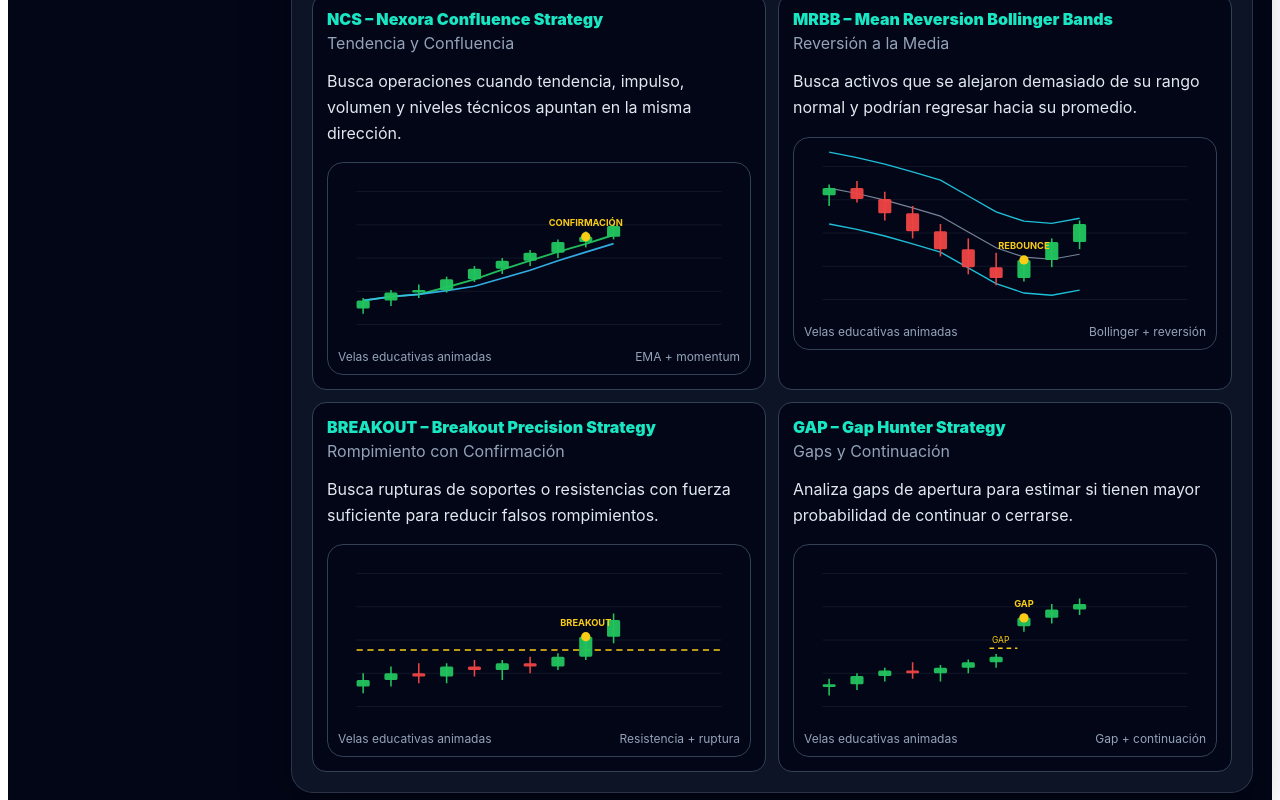
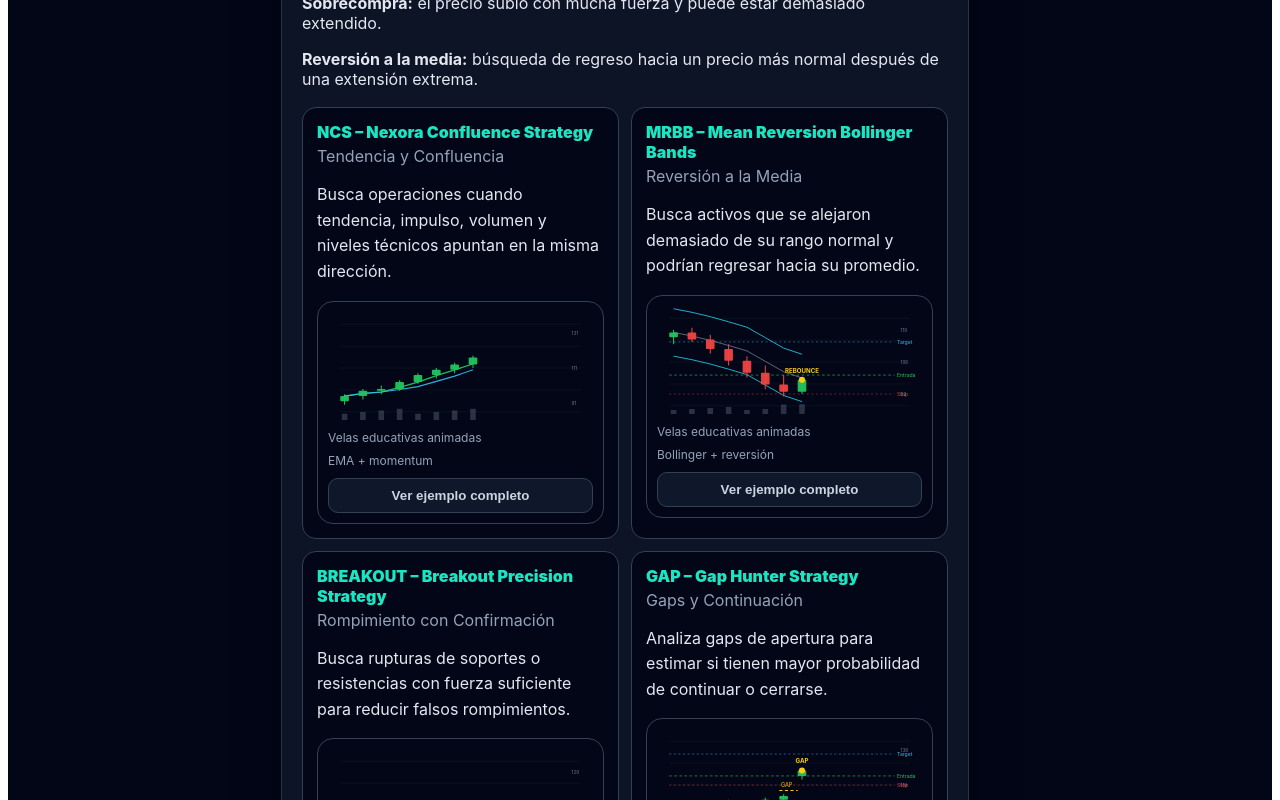
Before and after one commit to carlosgarciacopro-beep/trading-robot, a Next.js app in the folder trading-robot-fase3/: page / in a window 1280 px wide. Shown: the part 1560-2360 px from the top of the page. Built offline with nearby package versions, Linux system fonts and the light colour scheme.

Commit message:
Update page.jsx

```diff
--- a/trading-robot-fase3/app/page.jsx
+++ b/trading-robot-fase3/app/page.jsx
@@ -77,6 +77,9 @@ function Card({ children, style = {} }) {
         borderRadius: 22,
         padding: 20,
         boxShadow: '0 20px 50px rgba(0,0,0,.35)',
+        minWidth: 0,
+        overflow: 'hidden',
+        boxSizing: 'border-box',
         ...style
       }}
     >
@@ -137,11 +140,12 @@ function AssetLogo({ symbol, size = 42 }) {
 
 function AnimatedStrategyChart({ strategy }) {
   const [step, setStep] = useState(0);
+  const [expanded, setExpanded] = useState(false);
 
   useEffect(() => {
     const timer = setInterval(() => {
       setStep((s) => (s + 1) % 12);
-    }, 650);
+    }, 850);
 
     return () => clearInterval(timer);
   }, []);
@@ -222,6 +226,31 @@ function AnimatedStrategyChart({ strategy }) {
     8;
 
   const selectedVisible = visible.length > selectedIndex;
+
+  const entryLevel =
+    key === 'MRBB' ? 100 :
+    key === 'BREAKOUT' ? 112 :
+    key === 'GAP' ? 124 :
+    116;
+
+  const stopLevel =
+    key === 'MRBB' ? 92 :
+    key === 'BREAKOUT' ? 106 :
+    key === 'GAP' ? 119 :
+    109;
+
+  const targetLevel =
+    key === 'MRBB' ? 114 :
+    key === 'BREAKOUT' ? 126 :
+    key === 'GAP' ? 136 :
+    129;
+
+  const volumes = candles.map((_, i) =>
+    key === 'BREAKOUT' && i >= 8 ? 28 + i * 2 :
+    key === 'GAP' && i >= 7 ? 26 + i * 2 :
+    key === 'MRBB' && i >= 6 ? 22 + i :
+    12 + (i % 4) * 3
+  );
 
   return (
     <div
@@ -334,6 +363,63 @@ function AnimatedStrategyChart({ strategy }) {
           </>
         )}
 
+        {selectedVisible && (
+          <>
+            <line
+              x1={pad}
+              x2={W - 54}
+              y1={scaleY(entryLevel)}
+              y2={scaleY(entryLevel)}
+              stroke="#22c55e"
+              strokeWidth="1.4"
+              strokeDasharray="5 5"
+              opacity=".9"
+            />
+            <line
+              x1={pad}
+              x2={W - 54}
+              y1={scaleY(stopLevel)}
+              y2={scaleY(stopLevel)}
+              stroke="#ef4444"
+              strokeWidth="1.2"
+              strokeDasharray="4 5"
+              opacity=".75"
+            />
+            <line
+              x1={pad}
+              x2={W - 54}
+              y1={scaleY(targetLevel)}
+              y2={scaleY(targetLevel)}
+              stroke="#38bdf8"
+              strokeWidth="1.2"
+              strokeDasharray="4 5"
+              opacity=".75"
+            />
+
+            <text x={W - 49} y={scaleY(entryLevel) + 4} fill="#22c55e" fontSize="10">
+              Entrada
+            </text>
+            <text x={W - 49} y={scaleY(stopLevel) + 4} fill="#ef4444" fontSize="10">
+              Stop
+            </text>
+            <text x={W - 49} y={scaleY(targetLevel) + 4} fill="#38bdf8" fontSize="10">
+              Target
+            </text>
+          </>
+        )}
+
+        {[max - 5, (max + min) / 2, min + 5].map((price, i) => (
+          <text
+            key={`price-${i}`}
+            x={W - 42}
+            y={scaleY(price) + 4}
+            fill="rgba(148,163,184,.75)"
+            fontSize="9"
+          >
+            {price.toFixed(0)}
+          </text>
+        ))}
+
         {visible.map((c, i) => {
           const [open, high, low, close] = c;
           const x = pad + i * (candleW + gap);
@@ -362,6 +448,25 @@ function AnimatedStrategyChart({ strategy }) {
                 opacity=".95"
               />
             </g>
+          );
+        })}
+
+        {visible.map((_, i) => {
+          const x = pad + i * (candleW + gap);
+          const v = volumes[i];
+          const maxV = Math.max(...volumes);
+          const h = 22 * (v / maxV);
+
+          return (
+            <rect
+              key={`vol-${i}`}
+              x={x + 3}
+              y={H - 8 - h}
+              width={candleW - 6}
+              height={h}
+              rx="1"
+              fill="rgba(148,163,184,.28)"
+            />
           );
         })}
 
@@ -415,6 +520,46 @@ function AnimatedStrategyChart({ strategy }) {
             : 'Gap + continuación'}
         </span>
       </div>
+
+      <button
+        type="button"
+        onClick={() => setExpanded((v) => !v)}
+        style={{
+          width: '100%',
+          marginTop: 10,
+          background: '#0f172a',
+          color: '#cbd5e1',
+          border: '1px solid #334155',
+          borderRadius: 10,
+          padding: '9px 10px',
+          cursor: 'pointer',
+          fontWeight: 800
+        }}
+      >
+        {expanded ? 'Ocultar ejemplo completo' : 'Ver ejemplo completo'}
+      </button>
+
+      {expanded && (
+        <div
+          style={{
+            marginTop: 10,
+            padding: 12,
+            borderRadius: 12,
+            background: '#0f172a',
+            color: '#cbd5e1',
+            lineHeight: 1.6,
+            fontSize: 13
+          }}
+        >
+          <div><b>Entrada:</b> línea verde.</div>
+          <div><b>Stop:</b> línea roja.</div>
+          <div><b>Target:</b> línea azul.</div>
+          <div style={{ marginTop: 6, color: '#94a3b8' }}>
+            El ejemplo es educativo y simulado. Sirve para visualizar cómo Nexora
+            reconoce el patrón antes de aplicar la estrategia a datos reales.
+          </div>
+        </div>
+      )}
     </div>
   );
 }
@@ -433,6 +578,7 @@ export default function Page() {
   const [history, setHistory] = useState([]);
 
   const [isMobile, setIsMobile] = useState(false);
+  const [isNarrowDesktop, setIsNarrowDesktop] = useState(false);
   const [currentTime, setCurrentTime] = useState('');
   const [mobileTab, setMobileTab] = useState('inicio');
   const [showTechnical, setShowTechnical] = useState(false);
@@ -478,7 +624,9 @@ export default function Page() {
     padding: 14,
     fontSize: 16,
     outline: 'none',
-    boxSizing: 'border-box'
+    boxSizing: 'border-box',
+    minWidth: 0,
+    maxWidth: '100%'
   };
 
   useEffect(() => {
@@ -503,7 +651,11 @@ export default function Page() {
   }, []);
 
   useEffect(() => {
-    const check = () => setIsMobile(window.innerWidth <= 768);
+    const check = () => {
+      setIsMobile(window.innerWidth <= 768);
+      setIsNarrowDesktop(window.innerWidth > 768 && window.innerWidth <= 1180);
+    };
+
     check();
     window.addEventListener('resize', check);
     return () => window.removeEventListener('resize', check);
@@ -941,12 +1093,21 @@ export default function Page() {
             display: 'grid',
             gridTemplateColumns: isMobile
               ? '1fr'
-              : '245px minmax(0,1fr) 290px',
+              : isNarrowDesktop
+              ? '205px minmax(0,1fr) 230px'
+              : '235px minmax(0,1fr) 265px',
             gap: 18
           }}
         >
           {!isMobile && (
-            <aside style={{ display: 'grid', gap: 14, alignContent: 'start' }}>
+            <aside
+              style={{
+                display: 'grid',
+                gap: 14,
+                alignContent: 'start',
+                minWidth: 0
+              }}
+            >
               <Card>
                 <h3 style={{ marginTop: 0 }}>Menú Nexora</h3>
                 <p>🏠 Dashboard</p>
@@ -1852,7 +2013,14 @@ export default function Page() {
           </div>
 
           {!isMobile && (
-            <aside style={{ display: 'grid', gap: 14, alignContent: 'start' }}>
+            <aside
+              style={{
+                display: 'grid',
+                gap: 14,
+                alignContent: 'start',
+                minWidth: 0
+              }}
+            >
               <Card>
                 <h3 style={{ marginTop: 0 }}>Estrategias</h3>
 
```
